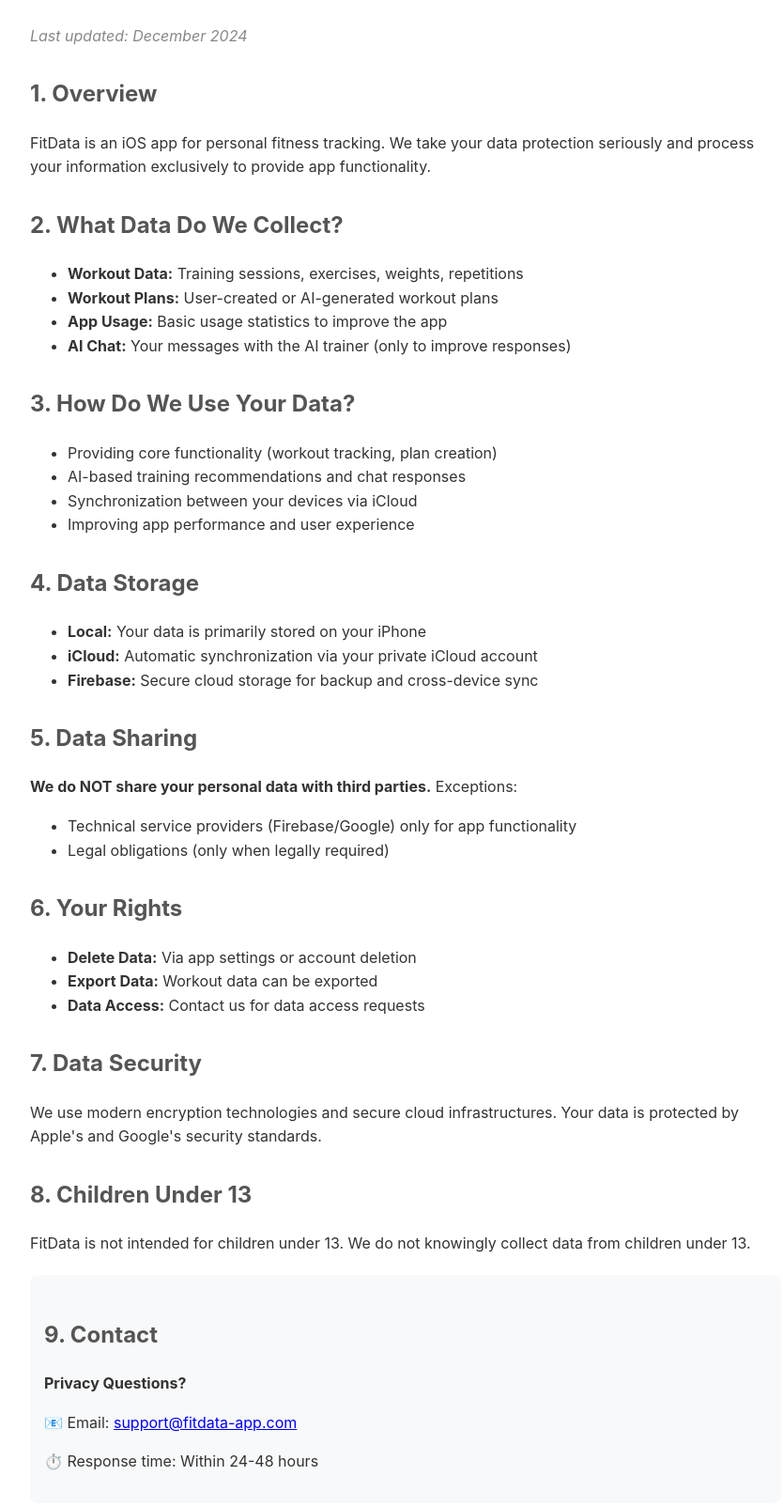
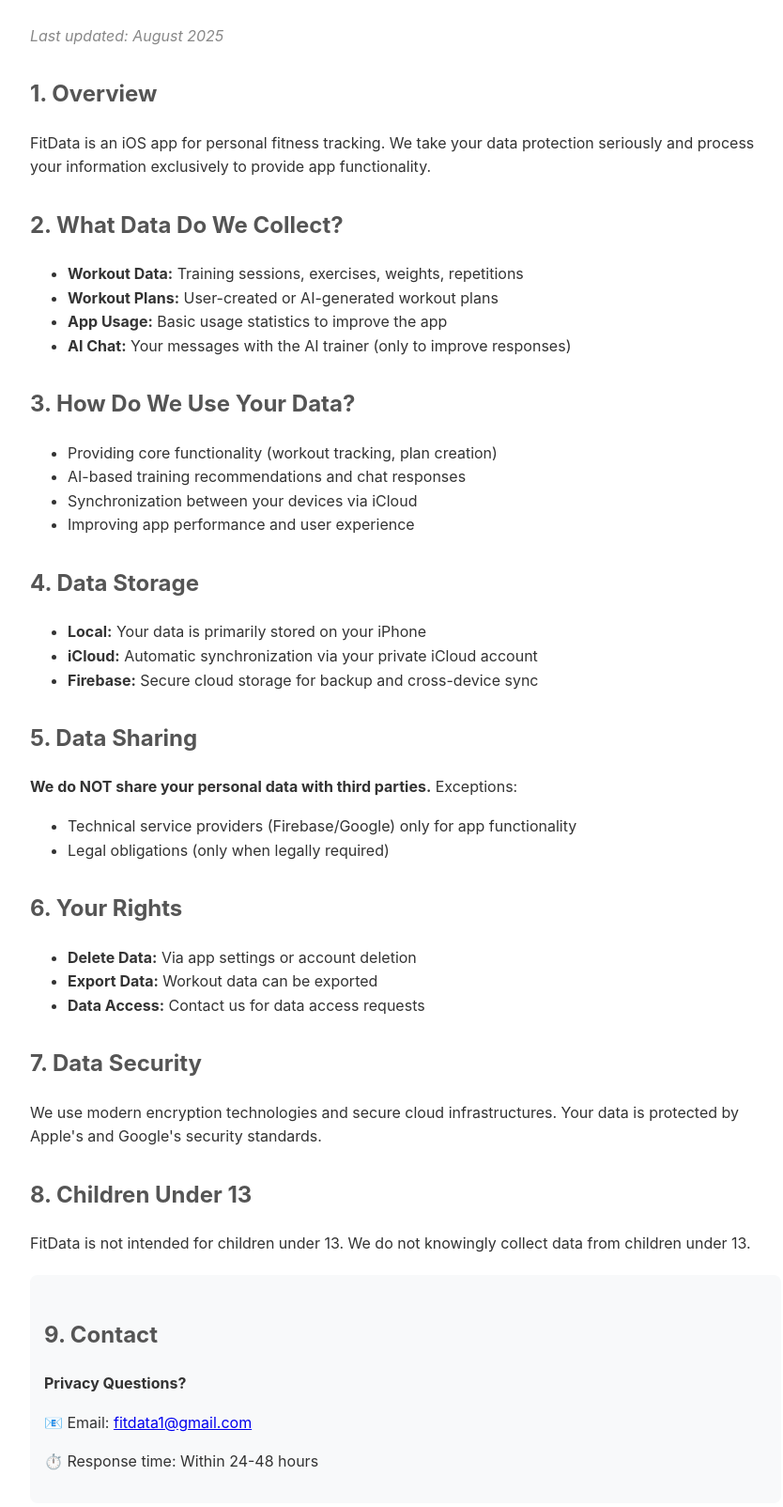
Before and after one commit to canata98/fitdata-privacy, a plain HTML site: page privacy-en.html in a window 1280 px wide. Shown: the part 134-1738 px from the top of the page at 94% size, without its empty margins (208-1042 px from the left). Drawn offline with Linux system fonts and the light colour scheme.

Commit message:
Update privacy-en.html

```diff
--- a/privacy-en.html
+++ b/privacy-en.html
@@ -27,7 +27,7 @@
     </div>
 
     <h1>🏋️‍♂️ FitData - Privacy Policy</h1>
-    <p class="last-updated">Last updated: December 2024</p>
+    <p class="last-updated">Last updated: August 2025</p>
 
     <h2>1. Overview</h2>
     <p>FitData is an iOS app for personal fitness tracking. We take your data protection seriously and process your information exclusively to provide app functionality.</p>
@@ -78,7 +78,7 @@
     <div class="contact">
         <h2>9. Contact</h2>
         <p><strong>Privacy Questions?</strong></p>
-        <p>📧 Email: <a href="mailto:support@fitdata-app.com">support@fitdata-app.com</a></p>
+        <p>📧 Email: <a href="mailto:fitdata1@gmail.com">fitdata1@gmail.com</a></p>
         <p>⏱️ Response time: Within 24-48 hours</p>
     </div>
 </body>
```
